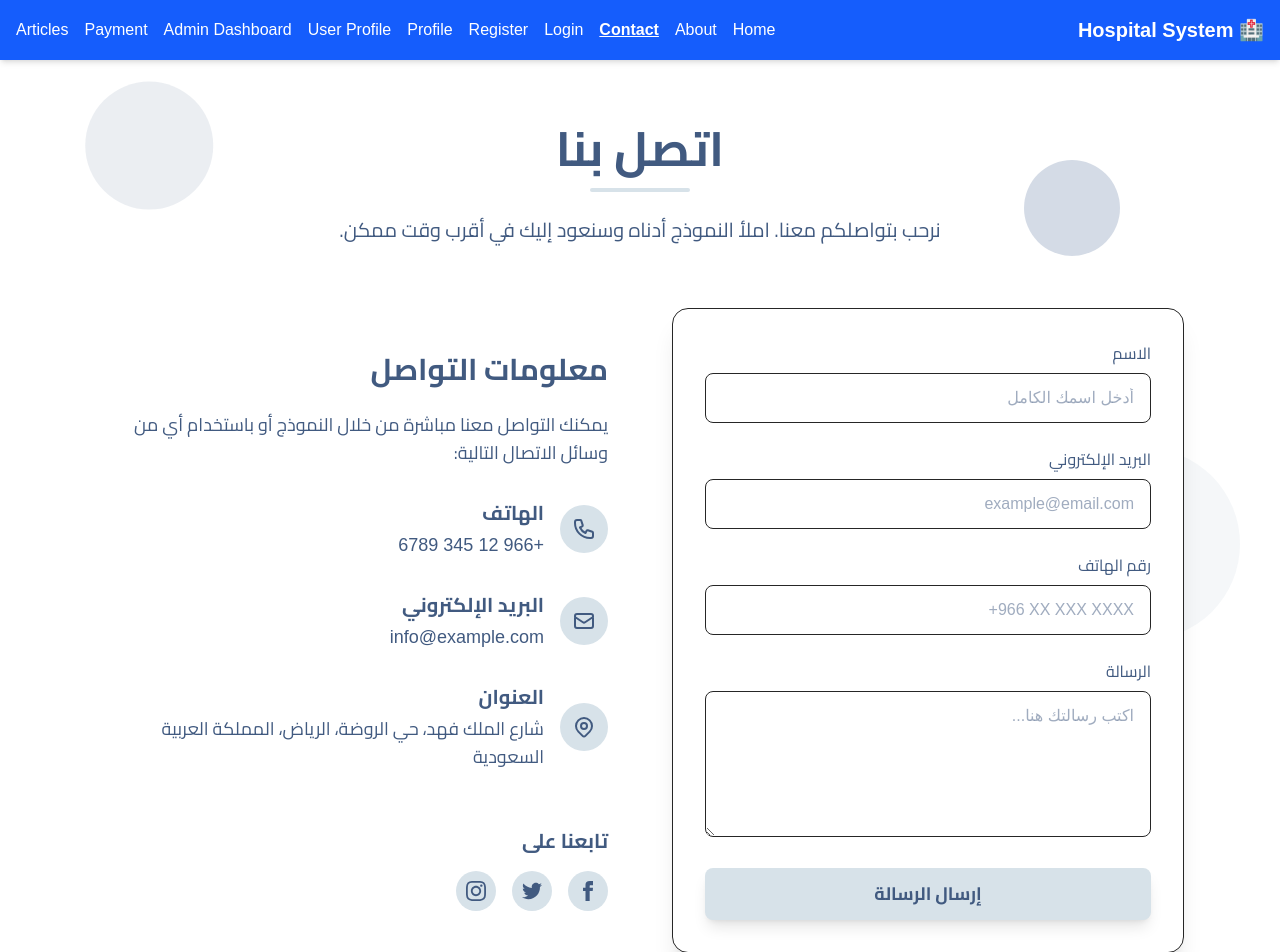
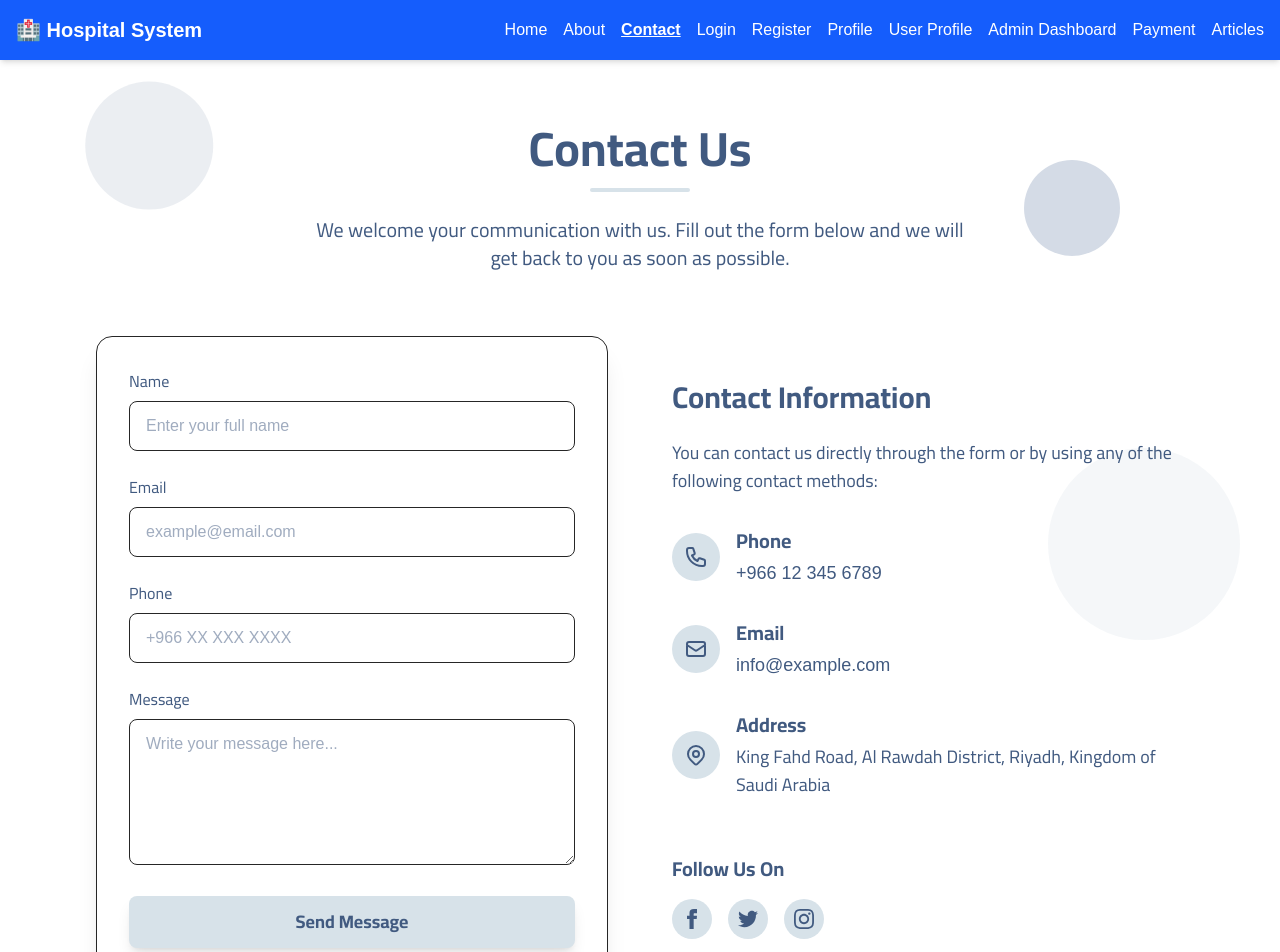
Before and after one commit to OrgHospitalManagementSystem/Hospital_Management_System, a Next.js app in the folder next-pro/: page /contact in a window 1280 px wide. Shown: the top 952 px of the page. Built offline with nearby package versions, Linux system fonts and the light colour scheme.

Commit message:
add contact page

```diff
--- a/next-pro/src/app/contact/page.js
+++ b/next-pro/src/app/contact/page.js
@@ -28,7 +28,7 @@ export default function ContactPage() {
 
   const handleChange = (e) => {
     const { name, value } = e.target;
-    setFormData(prev => ({ ...prev, [name]: value }));
+    setFormData((prev) => ({ ...prev, [name]: value }));
   };
 
   const handleSubmit = async (e) => {
@@ -91,7 +91,9 @@ export default function ContactPage() {
           animate={{ opacity: 1, y: 0 }}
           transition={{ duration: 0.8 }}
         >
-          <h1 className="text-5xl font-bold text-[#415A80] mb-4 font-arabic">اتصل بنا</h1>
+          <h1 className="text-5xl font-bold text-[#415A80] mb-4 font-arabic">
+            Contact Us
+          </h1>
           <div className="flex justify-center">
             <motion.div
               className="h-1 w-24 bg-[#D7E2E9] rounded-full"
@@ -101,7 +103,7 @@ export default function ContactPage() {
             />
           </div>
           <p className="text-[#415A80] mt-6 max-w-2xl mx-auto text-xl font-arabic">
-            نرحب بتواصلكم معنا. املأ النموذج أدناه وسنعود إليك في أقرب وقت ممكن.
+            We welcome your communication with us. Fill out the form below and we will get back to you as soon as possible.
           </p>
         </motion.div>
 
@@ -122,74 +124,97 @@ export default function ContactPage() {
                   transition={{ duration: 0.5 }}
                 >
                   <div className="inline-flex items-center justify-center w-16 h-16 rounded-full bg-[#D7E2E9] mb-4">
-                    <svg xmlns="http://www.w3.org/2000/svg" className="h-8 w-8 text-[#415A80]" fill="none" viewBox="0 0 24 24" stroke="currentColor">
-                      <path strokeLinecap="round" strokeLinejoin="round" strokeWidth={2} d="M5 13l4 4L19 7" />
+                    <svg
+                      xmlns="http://www.w3.org/2000/svg"
+                      className="h-8 w-8 text-[#415A80]"
+                      fill="none"
+                      viewBox="0 0 24 24"
+                      stroke="currentColor"
+                    >
+                      <path
+                        strokeLinecap="round"
+                        strokeLinejoin="round"
+                        strokeWidth={2}
+                        d="M5 13l4 4L19 7"
+                      />
                     </svg>
                   </div>
-                  <h3 className="text-2xl font-bold text-[#415A80] mb-2 font-arabic">تم إرسال رسالتك بنجاح!</h3>
-                  <p className="text-[#415A80] font-arabic">سنتواصل معك قريباً</p>
+                  <h3 className="text-2xl font-bold text-[#415A80] mb-2 font-arabic">
+                    Your message has been sent successfully!
+                  </h3>
+                  <p className="text-[#415A80] font-arabic">
+                    We will contact you soon
+                  </p>
                 </motion.div>
               ) : (
-                <form onSubmit={handleSubmit} className="space-y-6 text-right">
+                <form onSubmit={handleSubmit} className="space-y-6 text-left">
                   <div>
-                    <label className="block text-[#415A80] mb-2 font-arabic">الاسم</label>
+                    <label className="block text-[#415A80] mb-2 font-arabic">
+                      Name
+                    </label>
                     <input
                       type="text"
                       name="name"
                       value={formData.name}
                       onChange={handleChange}
                       required
-                      className="w-full px-4 py-3 rounded-lg bg-white bg-opacity-10 border border-neutral-800 border-opacity-10 text-[#415A80] focus:outline-none focus:ring-2 focus:ring-[#415A80] transition-all duration-300 text-right"
-                      placeholder="أدخل اسمك الكامل"
+                      className="w-full px-4 py-3 rounded-lg bg-white bg-opacity-10 border border-neutral-800 border-opacity-10 text-[#415A80] focus:outline-none focus:ring-2 focus:ring-[#415A80] transition-all duration-300 text-left"
+                      placeholder="Enter your full name"
                     />
                   </div>
 
                   <div>
-                    <label className="block text-[#415A80] mb-2 font-arabic">البريد الإلكتروني</label>
+                    <label className="block text-[#415A80] mb-2 font-arabic">
+                      Email
+                    </label>
                     <input
                       type="email"
                       name="email"
                       value={formData.email}
                       onChange={handleChange}
                       required
-                      className="w-full px-4 py-3 rounded-lg bg-white bg-opacity-10 border border-neutral-800 border-opacity-10 text-[#415A80] focus:outline-none focus:ring-2 focus:ring-[#415A80] transition-all duration-300 text-right"
+                      className="w-full px-4 py-3 rounded-lg bg-white bg-opacity-10 border border-neutral-800 border-opacity-10 text-[#415A80] focus:outline-none focus:ring-2 focus:ring-[#415A80] transition-all duration-300 text-left"
                       placeholder="example@email.com"
                     />
                   </div>
 
                   <div>
-                    <label className="block text-[#415A80] mb-2 font-arabic">رقم الهاتف</label>
+                    <label className="block text-[#415A80] mb-2 font-arabic">
+                      Phone
+                    </label>
                     <input
                       type="tel"
                       name="phone"
                       value={formData.phone}
                       onChange={handleChange}
-                      className="w-full px-4 py-3 rounded-lg bg-white bg-opacity-10 border border-neutral-800 border-opacity-10 text-[#415A80] focus:outline-none focus:ring-2 focus:ring-[#415A80] transition-all duration-300 text-right"
+                      className="w-full px-4 py-3 rounded-lg bg-white bg-opacity-10 border border-neutral-800 border-opacity-10 text-[#415A80] focus:outline-none focus:ring-2 focus:ring-[#415A80] transition-all duration-300 text-left"
                       placeholder="+966 XX XXX XXXX"
                     />
                   </div>
 
                   <div>
-                    <label className="block text-[#415A80] mb-2 font-arabic">الرسالة</label>
+                    <label className="block text-[#415A80] mb-2 font-arabic">
+                      Message
+                    </label>
                     <textarea
                       name="message"
                       value={formData.message}
                       onChange={handleChange}
                       required
                       rows={5}
-                      className="w-full px-4 py-3 rounded-lg bg-white bg-opacity-10 border border-neutral-800 border-opacity-10 text-[#415A80] focus:outline-none focus:ring-2 focus:ring-[#D7E2E9] transition-all duration-300 text-right"
-                      placeholder="اكتب رسالتك هنا..."
+                      className="w-full px-4 py-3 rounded-lg bg-white bg-opacity-10 border border-neutral-800 border-opacity-10 text-[#415A80] focus:outline-none focus:ring-2 focus:ring-[#D7E2E9] transition-all duration-300 text-left"
+                      placeholder="Write your message here..."
                     />
                   </div>
 
                   <motion.button
                     type="submit"
                     disabled={loading}
-                    className="w-full py-3 px-6 bg-[#D7E2E9] hover:bg-amber-400 text-[#415A80] font-bold rounded-lg shadow-lg transition-all duration-300 text-lg font-arabic"
+                    className="w-full py-3 px-6 bg-[#D7E2E9] hover:cursor-pointer hover:bg-[#bdccd6] text-[#415A80] font-bold rounded-lg shadow-lg transition-all duration-300 text-lg font-arabic"
                     whileHover={{ scale: 1.03 }}
                     whileTap={{ scale: 0.98 }}
                   >
-                    {loading ? "جاري الإرسال..." : "إرسال الرسالة"}
+                    {loading ? "Sending..." : "Send Message"}
                   </motion.button>
                 </form>
               )}
@@ -198,16 +223,18 @@ export default function ContactPage() {
 
           {/* Contact Info */}
           <motion.div
-            className="w-full lg:w-1/2 text-right"
+            className="w-full lg:w-1/2 text-left"
             initial={{ opacity: 0, x: 30 }}
             animate={{ opacity: 1, x: 0 }}
             transition={{ duration: 0.8, delay: 0.4 }}
           >
             <div className="space-y-8">
               <div>
-                <h2 className="text-3xl font-bold text-[#415A80] mb-6 font-arabic">معلومات التواصل</h2>
+                <h2 className="text-3xl font-bold text-[#415A80] mb-6 font-arabic">
+                  Contact Information
+                </h2>
                 <p className="text-[#415A80] mb-8 text-lg font-arabic">
-                  يمكنك التواصل معنا مباشرة من خلال النموذج أو باستخدام أي من وسائل الاتصال التالية:
+                  You can contact us directly through the form or by using any of the following contact methods:
                 </p>
               </div>
 
@@ -216,12 +243,23 @@ export default function ContactPage() {
                 whileHover={{ x: 5 }}
               >
                 <div className="w-12 h-12 rounded-full bg-[#D7E2E9] bg-opacity-20 flex items-center justify-center shrink-0">
-                  <svg xmlns="http://www.w3.org/2000/svg" className="h-6 w-6" fill="none" viewBox="0 0 24 24" stroke="currentColor">
-                    <path strokeLinecap="round" strokeLinejoin="round" strokeWidth={2} d="M3 5a2 2 0 012-2h3.28a1 1 0 01.948.684l1.498 4.493a1 1 0 01-.502 1.21l-2.257 1.13a11.042 11.042 0 005.516 5.516l1.13-2.257a1 1 0 011.21-.502l4.493 1.498a1 1 0 01.684.949V19a2 2 0 01-2 2h-1C9.716 21 3 14.284 3 6V5z" />
+                  <svg
+                    xmlns="http://www.w3.org/2000/svg"
+                    className="h-6 w-6"
+                    fill="none"
+                    viewBox="0 0 24 24"
+                    stroke="currentColor"
+                  >
+                    <path
+                      strokeLinecap="round"
+                      strokeLinejoin="round"
+                      strokeWidth={2}
+                      d="M3 5a2 2 0 012-2h3.28a1 1 0 01.948.684l1.498 4.493a1 1 0 01-.502 1.21l-2.257 1.13a11.042 11.042 0 005.516 5.516l1.13-2.257a1 1 0 011.21-.502l4.493 1.498a1 1 0 01.684.949V19a2 2 0 01-2 2h-1C9.716 21 3 14.284 3 6V5z"
+                    />
                   </svg>
                 </div>
                 <div>
-                  <h3 className="font-bold text-xl mb-1 font-arabic">الهاتف</h3>
+                  <h3 className="font-bold text-xl mb-1 font-arabic">Phone</h3>
                   <p className="text-lg">+966 12 345 6789</p>
                 </div>
               </motion.div>
@@ -231,12 +269,25 @@ export default function ContactPage() {
                 whileHover={{ x: 5 }}
               >
                 <div className="w-12 h-12 rounded-full bg-[#D7E2E9] bg-opacity-20 flex items-center justify-center shrink-0">
-                  <svg xmlns="http://www.w3.org/2000/svg" className="h-6 w-6" fill="none" viewBox="0 0 24 24" stroke="currentColor">
-                    <path strokeLinecap="round" strokeLinejoin="round" strokeWidth={2} d="M3 8l7.89 5.26a2 2 0 002.22 0L21 8M5 19h14a2 2 0 002-2V7a2 2 0 00-2-2H5a2 2 0 00-2 2v10a2 2 0 002 2z" />
+                  <svg
+                    xmlns="http://www.w3.org/2000/svg"
+                    className="h-6 w-6"
+                    fill="none"
+                    viewBox="0 0 24 24"
+                    stroke="currentColor"
+                  >
+                    <path
+                      strokeLinecap="round"
+                      strokeLinejoin="round"
+                      strokeWidth={2}
+                      d="M3 8l7.89 5.26a2 2 0 002.22 0L21 8M5 19h14a2 2 0 002-2V7a2 2 0 00-2-2H5a2 2 0 00-2 2v10a2 2 0 002 2z"
+                    />
                   </svg>
                 </div>
                 <div>
-                  <h3 className="font-bold text-xl mb-1 font-arabic">البريد الإلكتروني</h3>
+                  <h3 className="font-bold text-xl mb-1 font-arabic">
+                    Email
+                  </h3>
                   <p className="text-lg">info@example.com</p>
                 </div>
               </motion.div>
@@ -246,26 +297,53 @@ export default function ContactPage() {
                 whileHover={{ x: 5 }}
               >
                 <div className="w-12 h-12 rounded-full bg-[#D7E2E9] bg-opacity-20 flex items-center justify-center shrink-0">
-                  <svg xmlns="http://www.w3.org/2000/svg" className="h-6 w-6" fill="none" viewBox="0 0 24 24" stroke="currentColor">
-                    <path strokeLinecap="round" strokeLinejoin="round" strokeWidth={2} d="M17.657 16.657L13.414 20.9a1.998 1.998 0 01-2.827 0l-4.244-4.243a8 8 0 1111.314 0z" />
-                    <path strokeLinecap="round" strokeLinejoin="round" strokeWidth={2} d="M15 11a3 3 0 11-6 0 3 3 0 016 0z" />
+                  <svg
+                    xmlns="http://www.w3.org/2000/svg"
+                    className="h-6 w-6"
+                    fill="none"
+                    viewBox="0 0 24 24"
+                    stroke="currentColor"
+                  >
+                    <path
+                      strokeLinecap="round"
+                      strokeLinejoin="round"
+                      strokeWidth={2}
+                      d="M17.657 16.657L13.414 20.9a1.998 1.998 0 01-2.827 0l-4.244-4.243a8 8 0 1111.314 0z"
+                    />
+                    <path
+                      strokeLinecap="round"
+                      strokeLinejoin="round"
+                      strokeWidth={2}
+                      d="M15 11a3 3 0 11-6 0 3 3 0 016 0z"
+                    />
                   </svg>
                 </div>
                 <div>
-                  <h3 className="font-bold text-xl mb-1 font-arabic">العنوان</h3>
-                  <p className="text-lg font-arabic">شارع الملك فهد، حي الروضة، الرياض، المملكة العربية السعودية</p>
+                  <h3 className="font-bold text-xl mb-1 font-arabic">
+                    Address
+                  </h3>
+                  <p className="text-lg font-arabic">
+                    King Fahd Road, Al Rawdah District, Riyadh, Kingdom of Saudi Arabia
+                  </p>
                 </div>
               </motion.div>
 
               <div className="pt-6">
-                <h3 className="font-bold text-xl mb-4 text-[#415A80] font-arabic">تابعنا على</h3>
+                <h3 className="font-bold text-xl mb-4 text-[#415A80] font-arabic">
+                  Follow Us On
+                </h3>
                 <div className="flex gap-4 justify-start">
                   <motion.a
                     href="#"
                     className="w-10 h-10 rounded-full bg-[#D7E2E9] bg-opacity-10 flex items-center justify-center hover:bg-[#D7E2E9] transition-colors duration-300"
                     whileHover={{ y: -5 }}
                   >
-                    <svg xmlns="http://www.w3.org/2000/svg" className="h-5 w-5 text-[#415A80]" fill="currentColor" viewBox="0 0 24 24">
+                    <svg
+                      xmlns="http://www.w3.org/2000/svg"
+                      className="h-5 w-5 text-[#415A80]"
+                      fill="currentColor"
+                      viewBox="0 0 24 24"
+                    >
                       <path d="M9 8h-3v4h3v12h5v-12h3.642l.358-4h-4v-1.667c0-.955.192-1.333 1.115-1.333h2.885v-5h-3.808c-3.596 0-5.192 1.583-5.192 4.615v3.385z" />
                     </svg>
                   </motion.a>
@@ -274,7 +352,12 @@ export default function ContactPage() {
                     className="w-10 h-10 rounded-full bg-[#D7E2E9] bg-opacity-10 flex items-center justify-center hover:bg-[#D7E2E9] transition-colors duration-300"
                     whileHover={{ y: -5 }}
                   >
-                    <svg xmlns="http://www.w3.org/2000/svg" className="h-5 w-5 text-[#415A80]" fill="currentColor" viewBox="0 0 24 24">
+                    <svg
+                      xmlns="http://www.w3.org/2000/svg"
+                      className="h-5 w-5 text-[#415A80]"
+                      fill="currentColor"
+                      viewBox="0 0 24 24"
+                    >
                       <path d="M24 4.557c-.883.392-1.832.656-2.828.775 1.017-.609 1.798-1.574 2.165-2.724-.951.564-2.005.974-3.127 1.195-.897-.957-2.178-1.555-3.594-1.555-3.179 0-5.515 2.966-4.797 6.045-4.091-.205-7.719-2.165-10.148-5.144-1.29 2.213-.669 5.108 1.523 6.574-.806-.026-1.566-.247-2.229-.616-.054 2.281 1.581 4.415 3.949 4.89-.693.188-1.452.232-2.224.084.626 1.956 2.444 3.379 4.6 3.419-2.07 1.623-4.678 2.348-7.29 2.04 2.179 1.397 4.768 2.212 7.548 2.212 9.142 0 14.307-7.721 13.995-14.646.962-.695 1.797-1.562 2.457-2.549z" />
                     </svg>
                   </motion.a>
@@ -283,7 +366,12 @@ export default function ContactPage() {
                     className="w-10 h-10 rounded-full bg-[#D7E2E9] bg-opacity-10 flex items-center justify-center hover:bg-[#D7E2E9] transition-colors duration-300"
                     whileHover={{ y: -5 }}
                   >
-                    <svg xmlns="http://www.w3.org/2000/svg" className="h-5 w-5 text-[#415A80]" fill="currentColor" viewBox="0 0 24 24">
+                    <svg
+                      xmlns="http://www.w3.org/2000/svg"
+                      className="h-5 w-5 text-[#415A80]"
+                      fill="currentColor"
+                      viewBox="0 0 24 24"
+                    >
                       <path d="M12 2.163c3.204 0 3.584.012 4.85.07 3.252.148 4.771 1.691 4.919 4.919.058 1.265.069 1.645.069 4.849 0 3.205-.012 3.584-.069 4.849-.149 3.225-1.664 4.771-4.919 4.919-1.266.058-1.644.07-4.85.07-3.204 0-3.584-.012-4.849-.07-3.26-.149-4.771-1.699-4.919-4.92-.058-1.265-.07-1.644-.07-4.849 0-3.204.013-3.583.07-4.849.149-3.227 1.664-4.771 4.919-4.919 1.266-.057 1.645-.069 4.849-.069zm0-2.163c-3.259 0-3.667.014-4.947.072-4.358.2-6.78 2.618-6.98 6.98-.059 1.281-.073 1.689-.073 4.948 0 3.259.014 3.668.072 4.948.2 4.358 2.618 6.78 6.98 6.98 1.281.058 1.689.072 4.948.072 3.259 0 3.668-.014 4.948-.072 4.354-.2 6.782-2.618 6.979-6.98.059-1.28.073-1.689.073-4.948 0-3.259-.014-3.667-.072-4.947-.196-4.354-2.617-6.78-6.979-6.98-1.281-.059-1.69-.073-4.949-.073zm0 5.838c-3.403 0-6.162 2.759-6.162 6.162s2.759 6.163 6.162 6.163 6.162-2.759 6.162-6.163c0-3.403-2.759-6.162-6.162-6.162zm0 10.162c-2.209 0-4-1.79-4-4 0-2.209 1.791-4 4-4s4 1.791 4 4c0 2.21-1.791 4-4 4zm6.406-11.845c-.796 0-1.441.645-1.441 1.44s.645 1.44 1.441 1.44c.795 0 1.439-.645 1.439-1.44s-.644-1.44-1.439-1.44z" />
                     </svg>
                   </motion.a>
@@ -292,19 +380,18 @@ export default function ContactPage() {
             </div>
           </motion.div>
         </div>
-
       </div>
 
       {/* Add custom font for Arabic */}
       <style jsx global>{`
-        @import url('https://fonts.googleapis.com/css2?family=Cairo:wght@400;600;700&display=swap');
+        @import url("https://fonts.googleapis.com/css2?family=Cairo:wght@400;600;700&display=swap");
 
         .font-arabic {
-          font-family: 'Cairo', sans-serif;
+          font-family: "Cairo", sans-serif;
         }
 
         body {
-          direction: rtl;
+          direction: ltr;
         }
       `}</style>
     </div>
```
